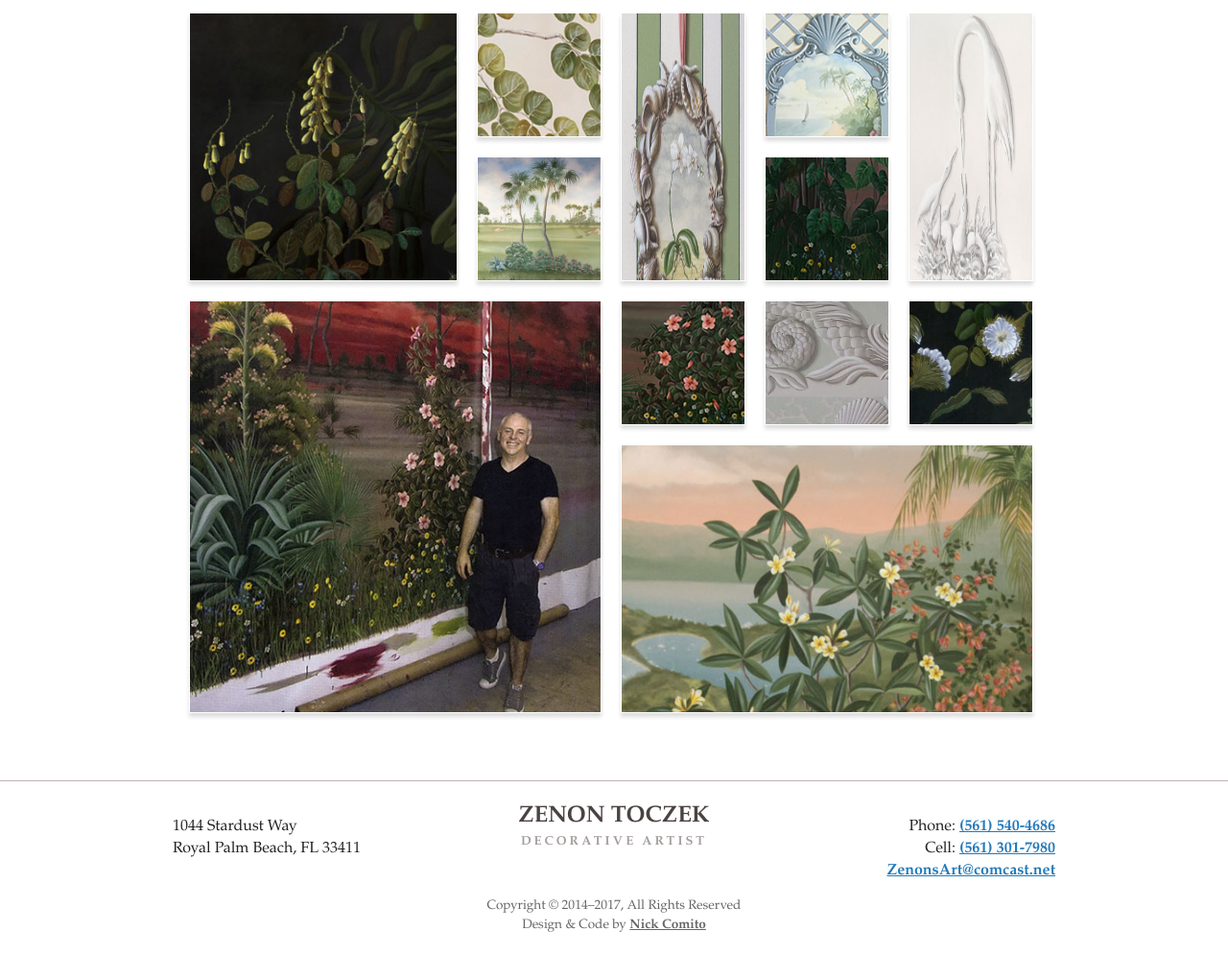
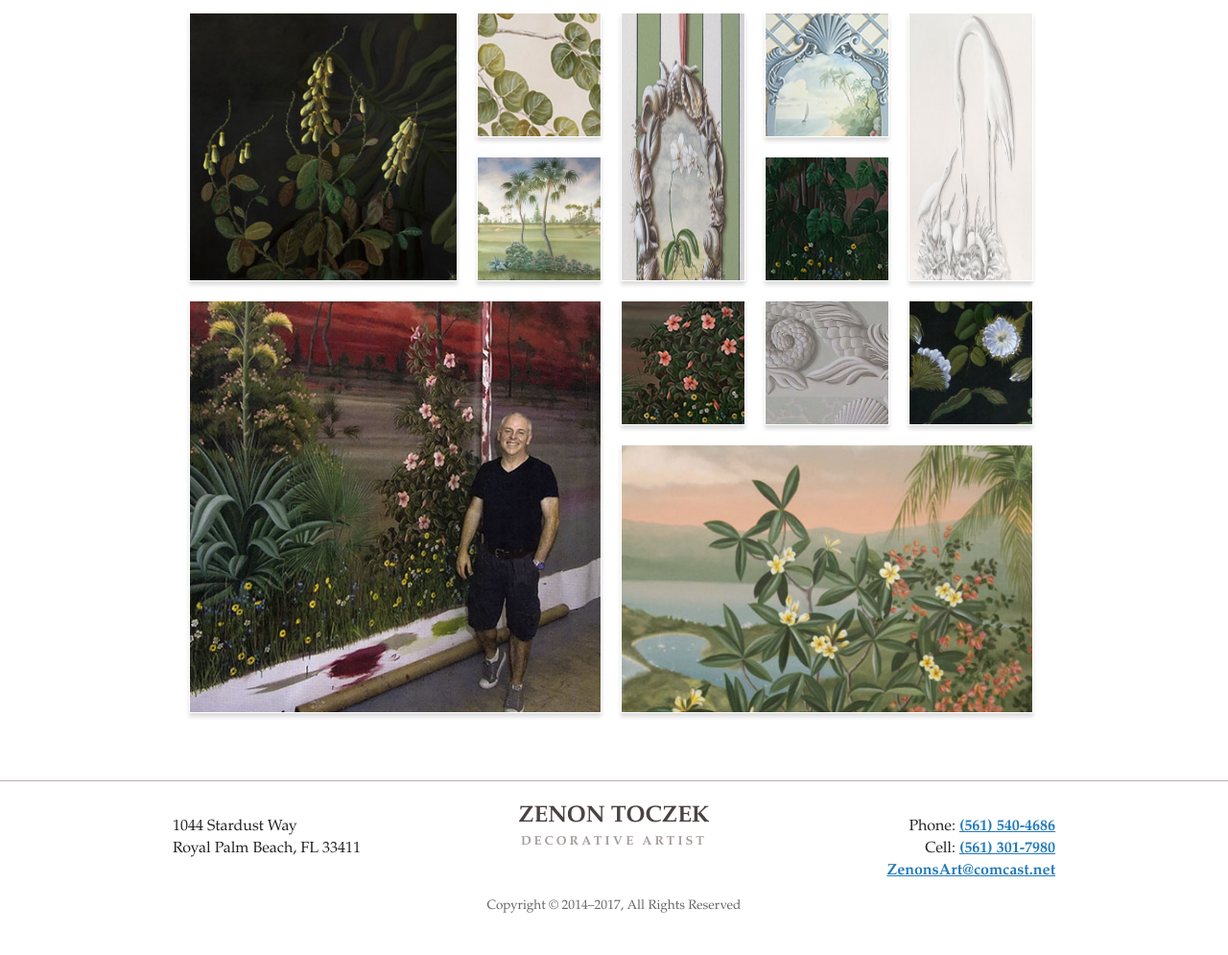
Before and after one commit to zenontoczek/zenontoczek.github.io, a website: page index.html in a window 1280 px wide. Shown: the part 276-1271 px from the top of the page at 96% size. Drawn offline with Linux system fonts and the light colour scheme.

Commit message:
remove attribution

```diff
--- a/index.html
+++ b/index.html
@@ -137,7 +137,6 @@
 
       <div class="small-12 columns text-center copyright">
         <p>Copyright &copy; 2014&ndash;2017, All Rights Reserved</p>
-        <p>Design &amp; Code by <a href="http://nickcomito.me">Nick Comito</a></p>
       </div>
     </footer>
 
```
